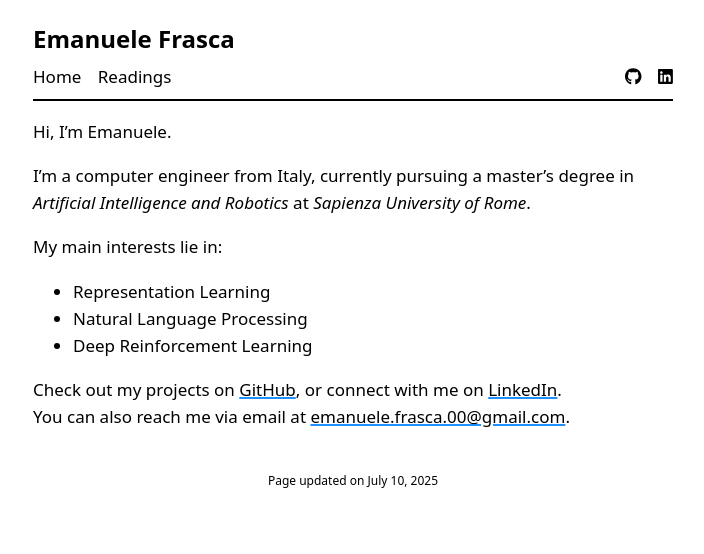
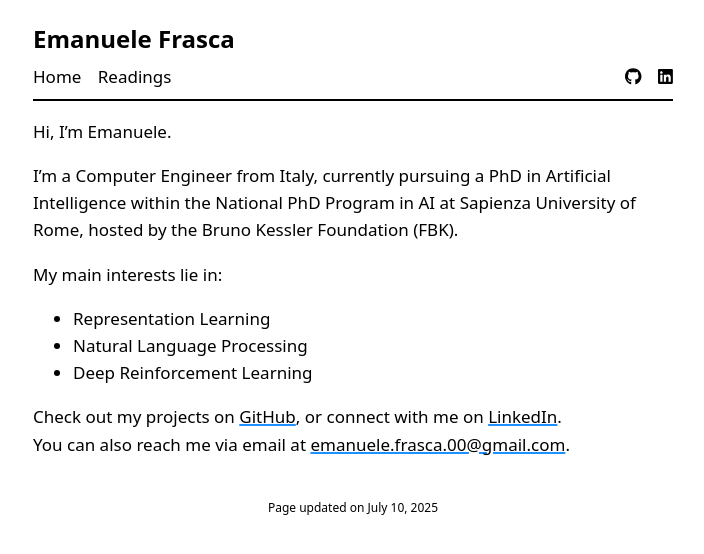
Before and after one commit to noostale/noostale.github.io, a Jekyll site: the page built from index.md, in a window 1280 px wide. Shown: the top 554 px of the page, without its empty margins (287-991 px from the left). Built offline with Jekyll 4.4.1, drawn with Linux system fonts in a browser that asks for light colours.

Commit message:
Update index.md

```diff
--- a/index.md
+++ b/index.md
@@ -6,7 +6,7 @@ updated_at: "2025-07-10"
 
 Hi, I'm Emanuele.
 
-I'm a computer engineer from Italy, currently pursuing a master's degree in *Artificial Intelligence and Robotics* at *Sapienza University of Rome*.
+I'm a Computer Engineer from Italy, currently pursuing a PhD in Artificial Intelligence within the National PhD Program in AI at Sapienza University of Rome, hosted by the Bruno Kessler Foundation (FBK).
 
 My main interests lie in:
 - Representation Learning
```
